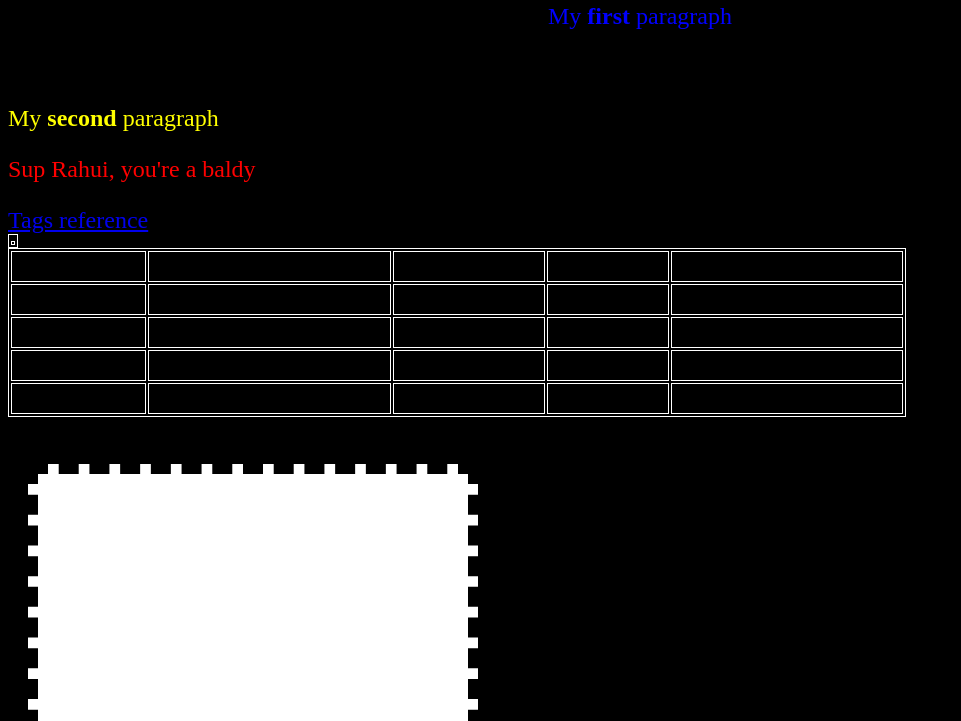
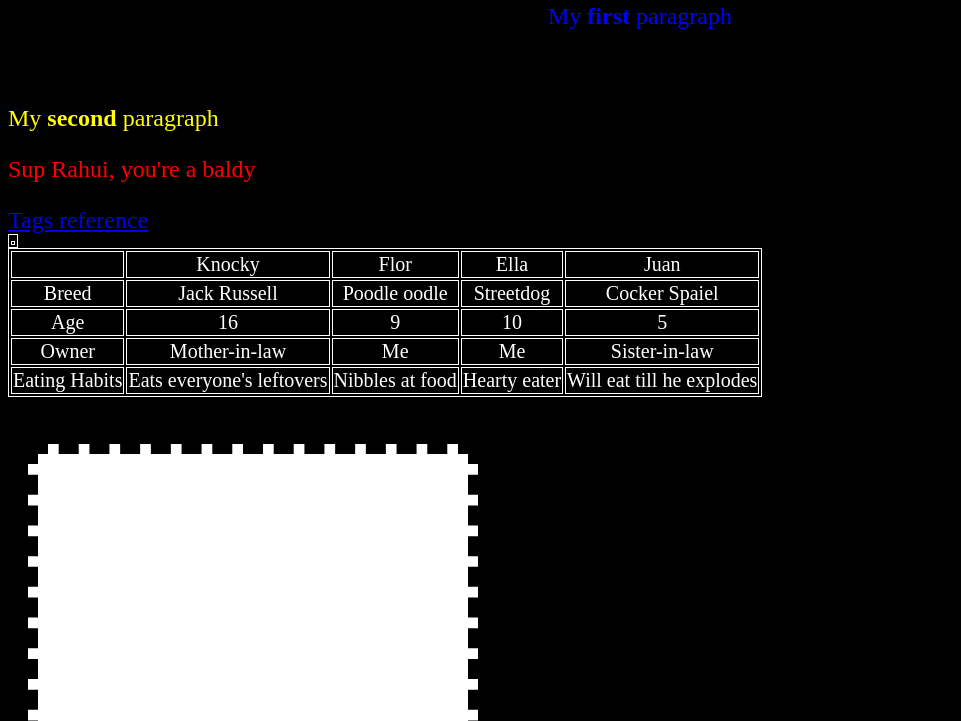
Before and after one commit to AJ-E/just-a-little-website, a plain HTML site: page MSA SoftwareWorkshop/index.html in a window 1280 px wide. Shown: the part 79-800 px from the top of the page, without its empty margins (0-961 px from the left). Drawn offline with Linux system fonts and the light colour scheme.

Commit message:
changed table and text color

```diff
--- a/MSA SoftwareWorkshop/styles.css
+++ b/MSA SoftwareWorkshop/styles.css
@@ -69,4 +69,11 @@
       background-color: forestgreen;
     }
   }/*try changing the size of the window manually, it will change colour once you get to 800px wide*/
-  /*This is a media query. There is a lot that you can do with media queries
+  /*This is a media query. There is a lot that you can do with media queries*/
+
+
+   td {
+    font-size: 20px;
+    color: white;
+    text-align: center;
+  }
```
